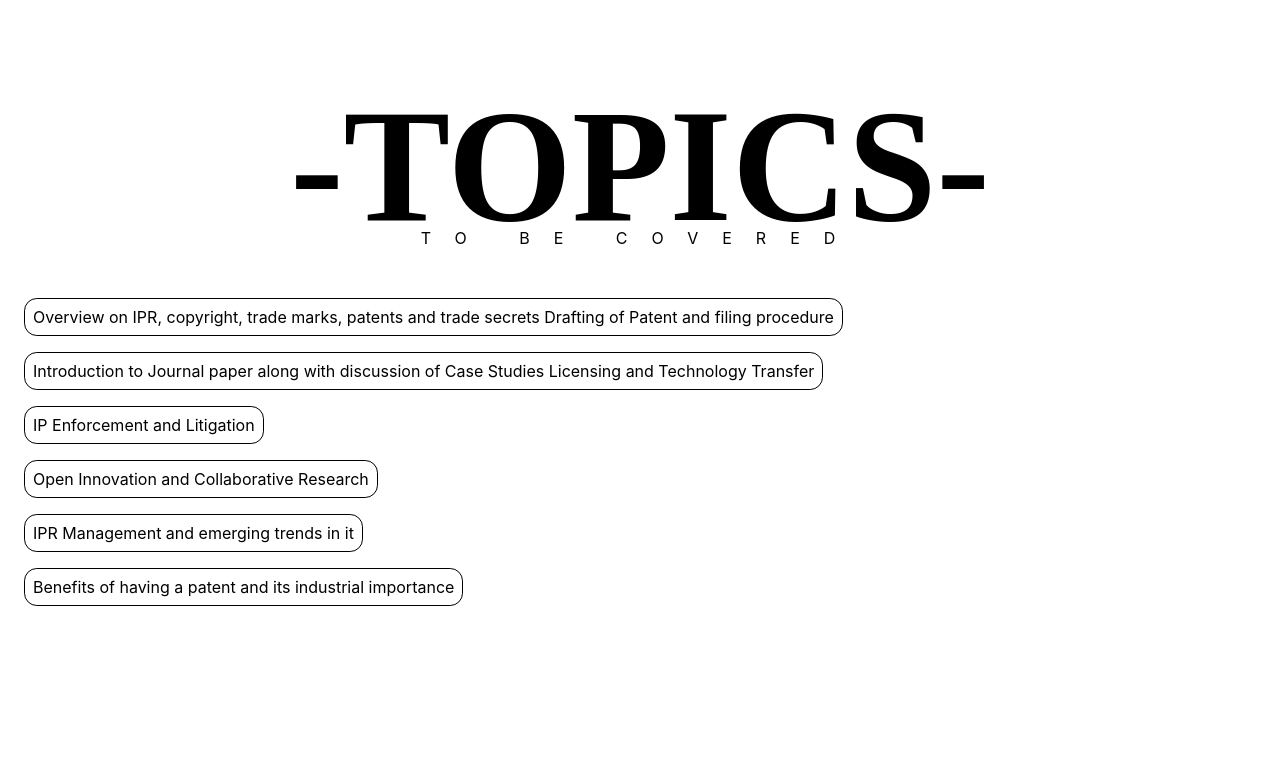
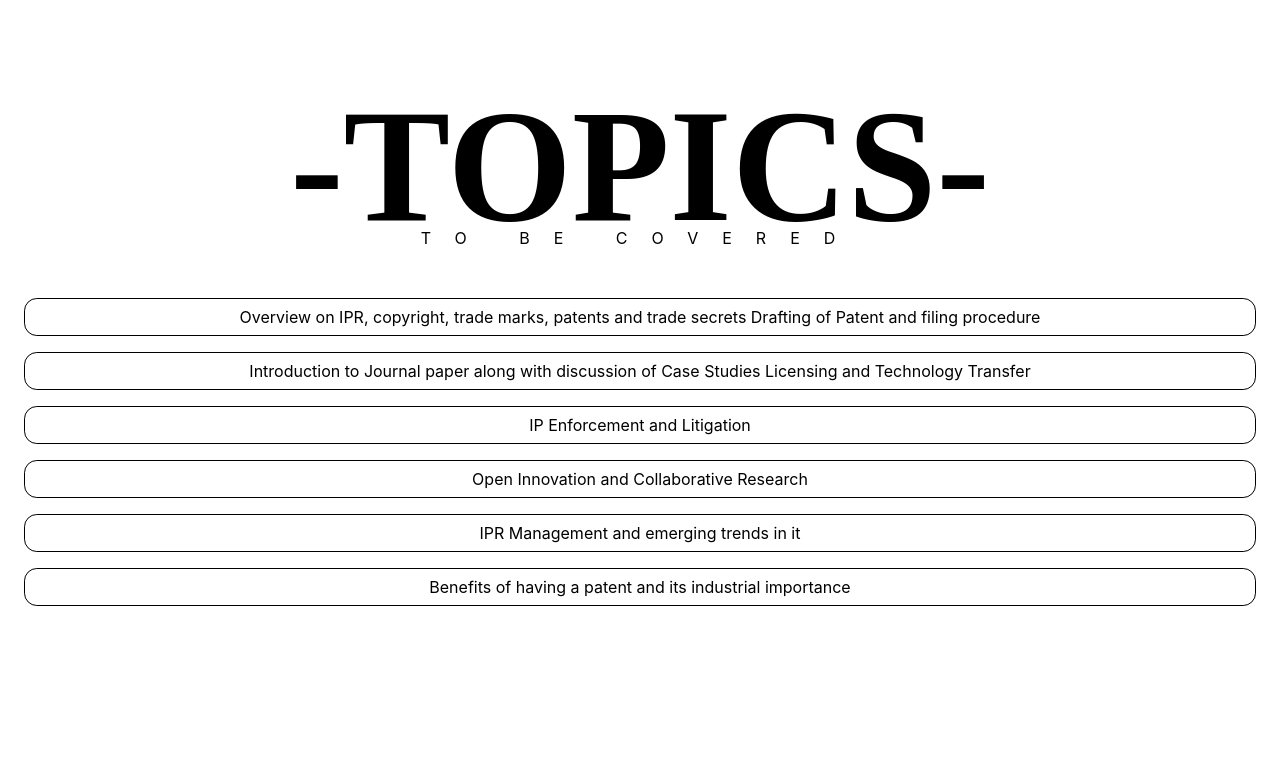
Before and after one commit to rixitgithub/patent-workshop, a React (Create React App) app: page / in a window 1280 px wide. Shown: the part 710-1489 px from the top of the page. Built offline with nearby package versions, Linux system fonts and the light colour scheme.

Commit message:
Update topics.css

```diff
--- a/src/components/topics.css
+++ b/src/components/topics.css
@@ -32,7 +32,6 @@ body {
   border-color: black;
   border-radius: 0.8rem;
   text-align: center;
-  width: fit-content;
 }
 
 .top_1:hover,
```
